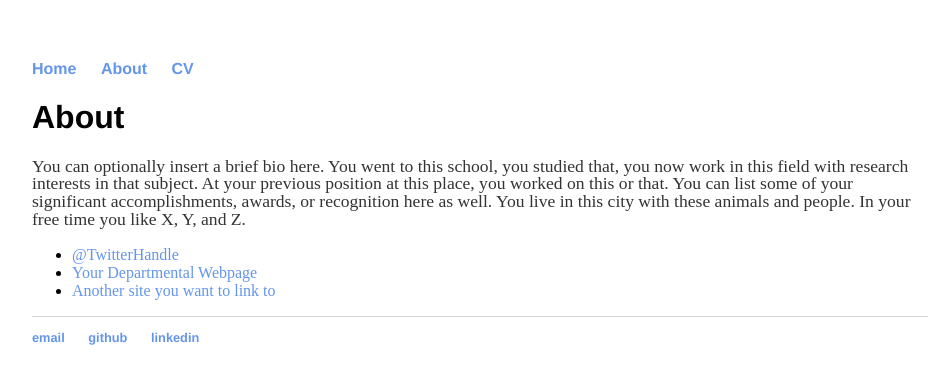
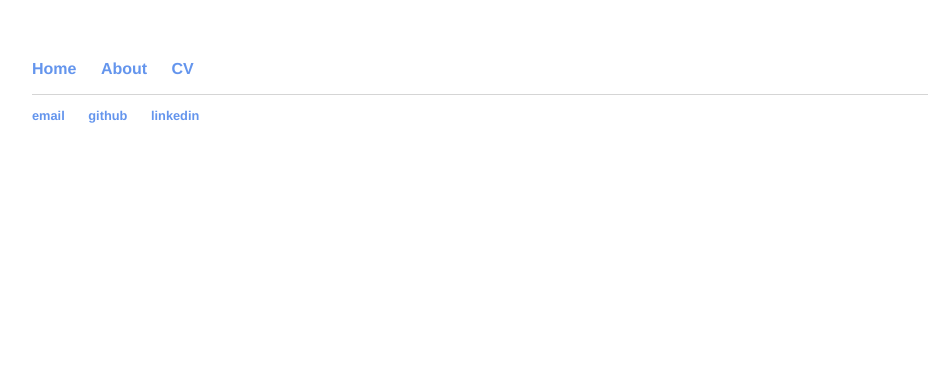
Before and after one commit to ravital/ravital.github.io, a Jekyll site: the page built from cv/index.html, in a window 1280 px wide. Shown: the top 384 px of the page, without its empty margins (160-1099 px from the left). Built offline with Jekyll 4.4.1, drawn with Linux system fonts in a browser that asks for light colours.

Commit message:
Update index.html

```diff
--- a/cv/index.html
+++ b/cv/index.html
@@ -1,15 +1,7 @@
 ---
 layout: default
-title: About Ravital
+title: Ravital's CV
 ---
 
-		<div class="about">
-			<h1>About</h1>
-			<p>You can optionally insert a brief bio here. You went to this school, you studied that, you now work in this field with research interests in that subject. At your previous position at this place, you worked on this or that. You can list some of your significant accomplishments, awards, or recognition here as well. You live in this city with these animals and people. In your free time you like X, Y, and Z.</p>
-
-			<ul class="contacts">
-				<li><a href="#">@TwitterHandle</a></li>
-				<li><a href="#">Your Departmental Webpage</a></li>
-				<li><a href="#">Another site you want to link to</a></li>
-				</ul>
-		</div>
+	<div class="cv">
+	</div>
```
